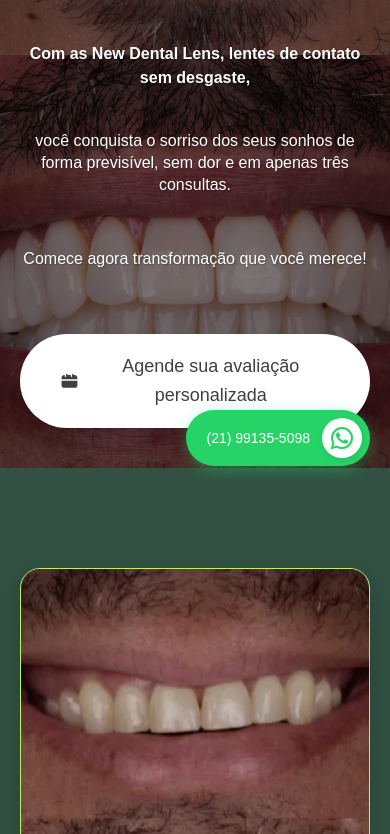
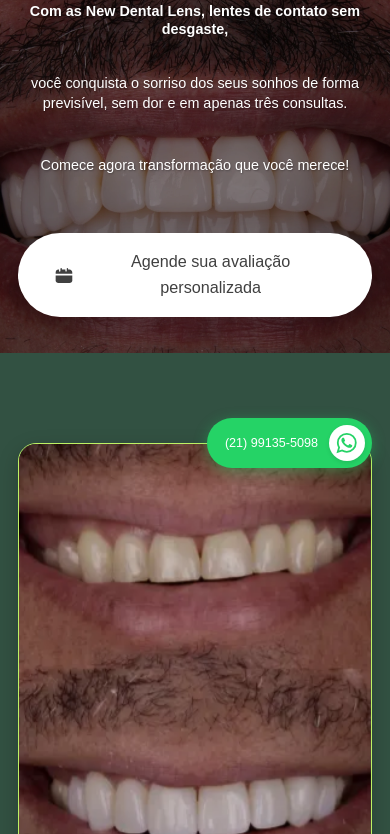
Before and after one commit to BrianWS01/SMILES-TESTE, a plain HTML site: page index.html in a window 390 px wide. Shown: the part 358-1192 px from the top of the page. Drawn offline with Linux system fonts and the light colour scheme; a web font is replaced by a local one.

Commit message:
Ajuste de zoom mobile para 90% e aproximação do texto da Hero Section

```diff
--- a/style.css
+++ b/style.css
@@ -17,6 +17,13 @@
 @media (min-width: 1024px) {
     html {
         zoom: 0.75;
+    }
+}
+
+/* Global scale for Mobile/Tablet */
+@media (max-width: 1023px) {
+    html {
+        zoom: 0.9;
     }
 }
 
@@ -476,7 +483,7 @@
 .hero-desc-light {
     color: #ffffff;
     font-family: 'Host Grotesk', sans-serif;
-    line-height: 1.5;
+    line-height: 1.25;
 }
 
 .hero-desc-bold {
@@ -491,7 +498,7 @@
 }
 
 .hero-mt-sm {
-    margin-top: 0.75rem;
+    margin-top: 0.4rem;
 }
 
 .hero-premium-cta {
```
